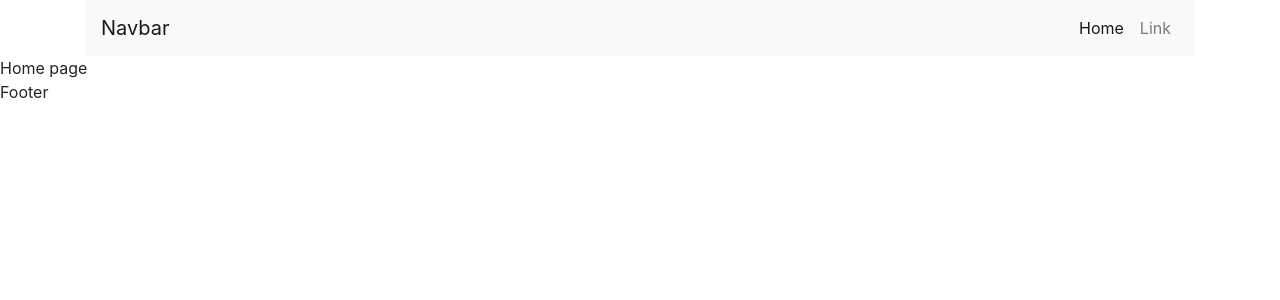
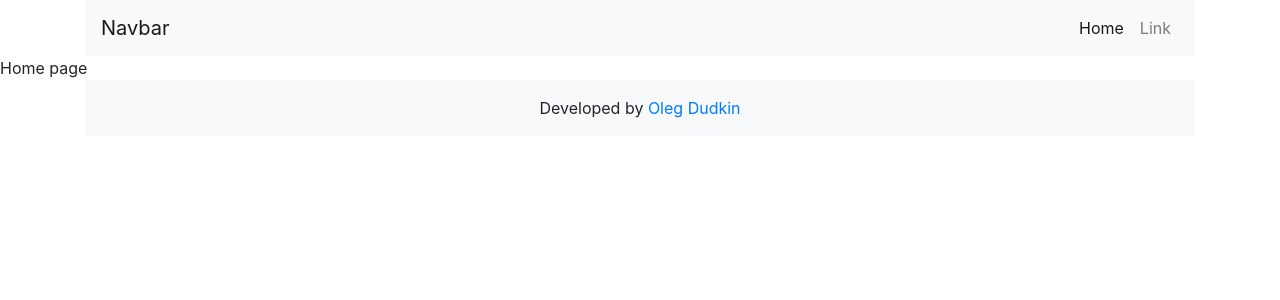
Before and after one commit to DudkinON/microsense, a React (Create React App) app in the folder client/: page / in a window 1280 px wide. Shown: the top 300 px of the page. Built offline with nearby package versions, Linux system fonts and the light colour scheme.

Commit message:
feat: Add footer text

```diff
--- a/client/src/components/Footer/index.js
+++ b/client/src/components/Footer/index.js
@@ -1,8 +1,10 @@
-import React, {Component} from 'react';
+import React from 'react';
 
 export const Footer = () => (
-  <footer>
-    Footer
+  <footer className="container">
+    <div className="footer mt-auto py-3 bg-light text-center">
+      <span>Developed by <a href="https://www.olegdudkin.com">Oleg Dudkin</a></span>
+    </div>
   </footer>
 );
 
```
